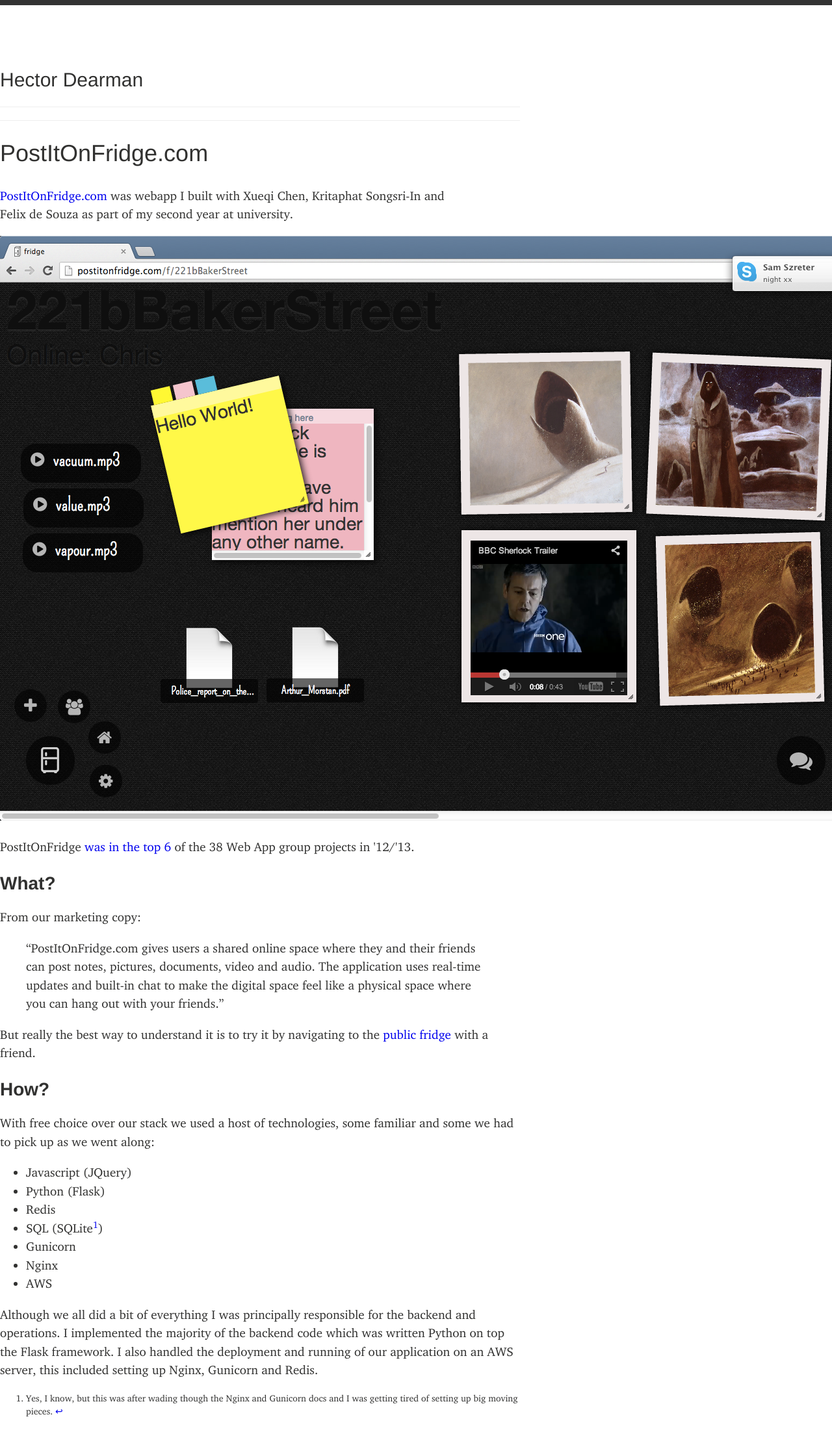
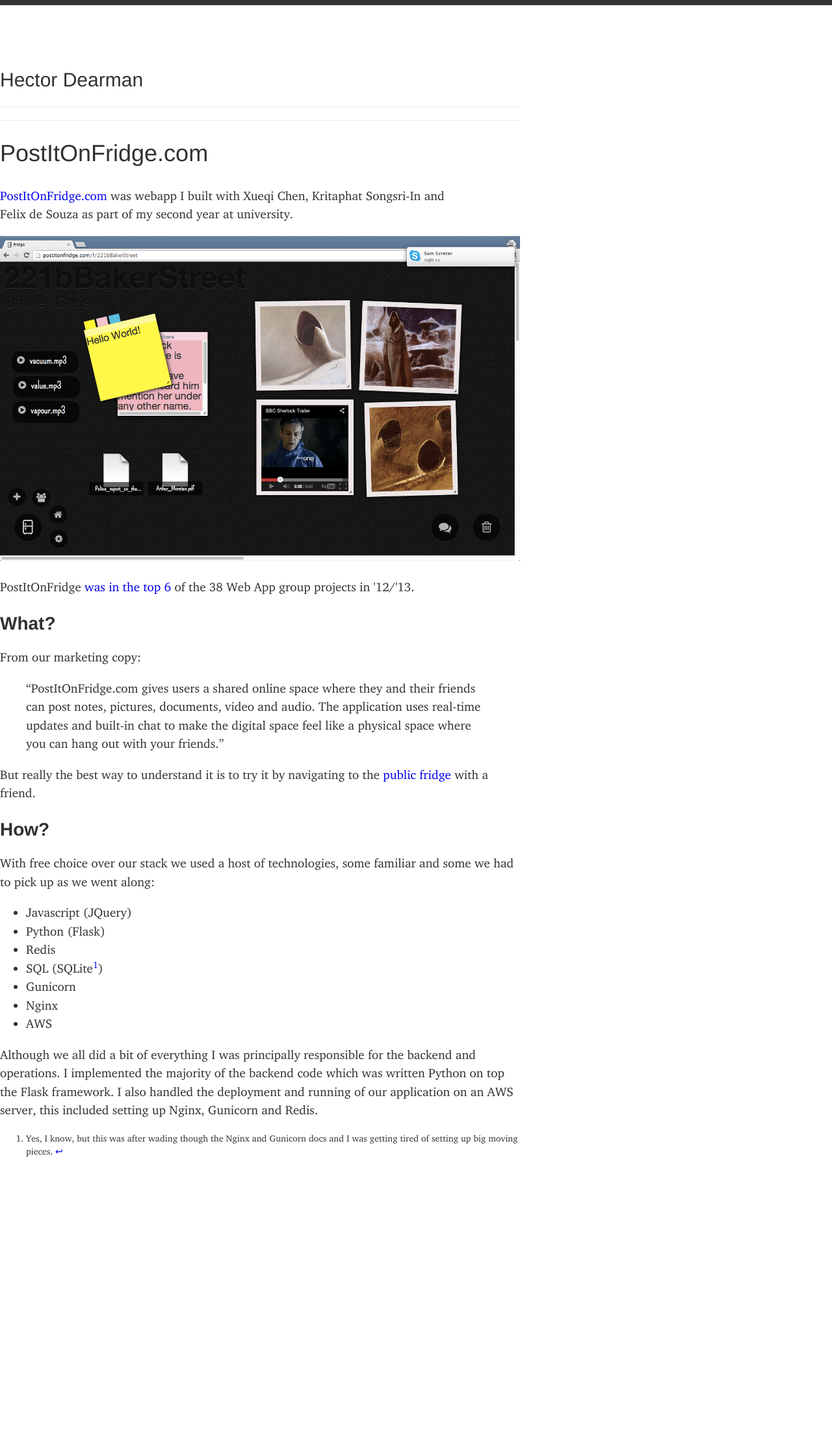
Before and after one commit to chromy/chromy.github.com, a Jekyll site: the page built from _posts/2013-09-24-postitonfridge.md, in a window 1280 px wide. Shown: the whole page at 65% size. Built offline with Jekyll 4.4.1, drawn with Linux system fonts in a browser that asks for light colours; after the commit the page ends 1824 px from its top, so only the background shows below that.

Commit message:
images should not be larger than content column

```diff
--- a/static/css/site.css
+++ b/static/css/site.css
@@ -249,6 +249,10 @@
     }
 }
 
+.content img {
+    max-width: 100%;
+}
+
 /*
 
 .container {
```
